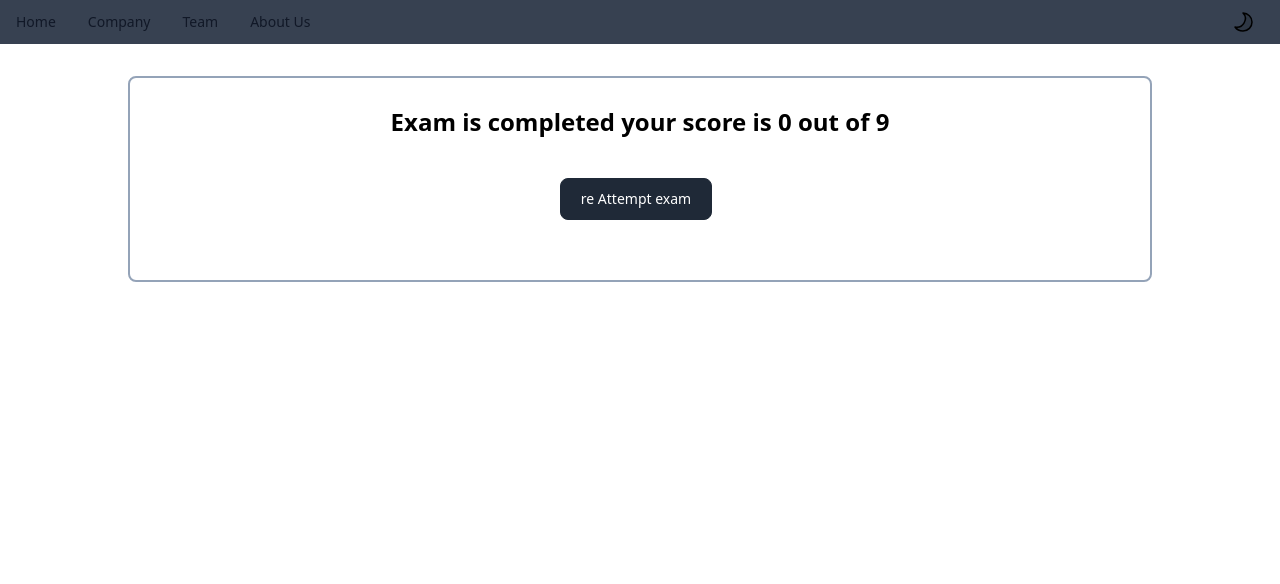
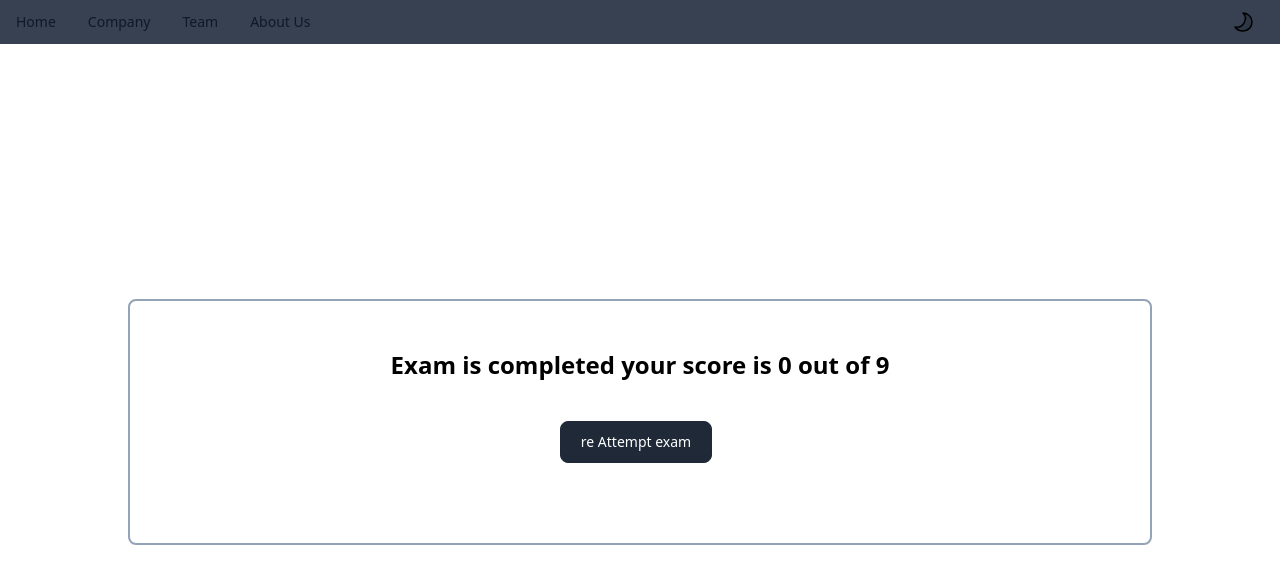
Before and after one commit to OfficialRohitSharma442/Quiz-App-Next-js, a Next.js app: page /WinPage in a window 1280 px wide. Shown: the top 584 px of the page. Built offline with nearby package versions, Linux system fonts and the light colour scheme.

Commit message:
fix UI bugs

```diff
--- a/pages/WinPage.tsx
+++ b/pages/WinPage.tsx
@@ -3,24 +3,23 @@ import { useContext } from "react";
 import { themes } from "@/context/context";
 const WinPage = () => {
   const { score, setScore } = useContext(themes);
-  const changePage =()=>{
+  const changePage = () => {
     router.push({
       pathname: "/",
     });
-  }
+  };
   return (
     <>
-      <div className="dark:bg-[#192734]">
-        <div className="maindiv p-3 w-4/5 m-auto mt-8 bg-white-800 border-2 dark:bg-[#192734]	border-slate-400	border-solid	rounded-lg	">
+      <div className="dark:bg-[#192734] h-[calc(100vh-44PX)] flex ">
+        <div className="maindiv  p-8 w-4/5 m-auto  bg-white-800 border-2 dark:bg-[#192734]	border-slate-400	border-solid	rounded-lg	">
           {" "}
           <div className="secounddiv  w-4/5 m-auto mt-4 bg-white-800 justify-around flex flex-col">
             <div>
-              <h2 className="text-2xl	 hover:text-amber-600  font-bold text-center">{`Exam is completed your score is ${score} out of ${9}`}</h2>
+              <h2 className="text-2xl dark:text-white	dark:hover:text-amber-600 hover:text-amber-600  font-bold text-center">{`Exam is completed your score is ${score} out of ${9}`}</h2>
             </div>
             <div className="m-auto p-10 ">
               <button
                 type="button"
-
                 className="bg-gray-800 text-white-900 dark:bg-white-800 text-white border border-gray-800 hover:bg-white-900  focus:outline-none focus:ring-gray-300 font-medium rounded-lg text-sm px-5 py-2.5 text-center mr-2 mb-2 dark:border-white-600 dark:text-black-400 dark:hover:text-white dark:hover:bg-gray-600 dark:focus:ring-gray-800"
                 onClick={changePage}
               >
```
